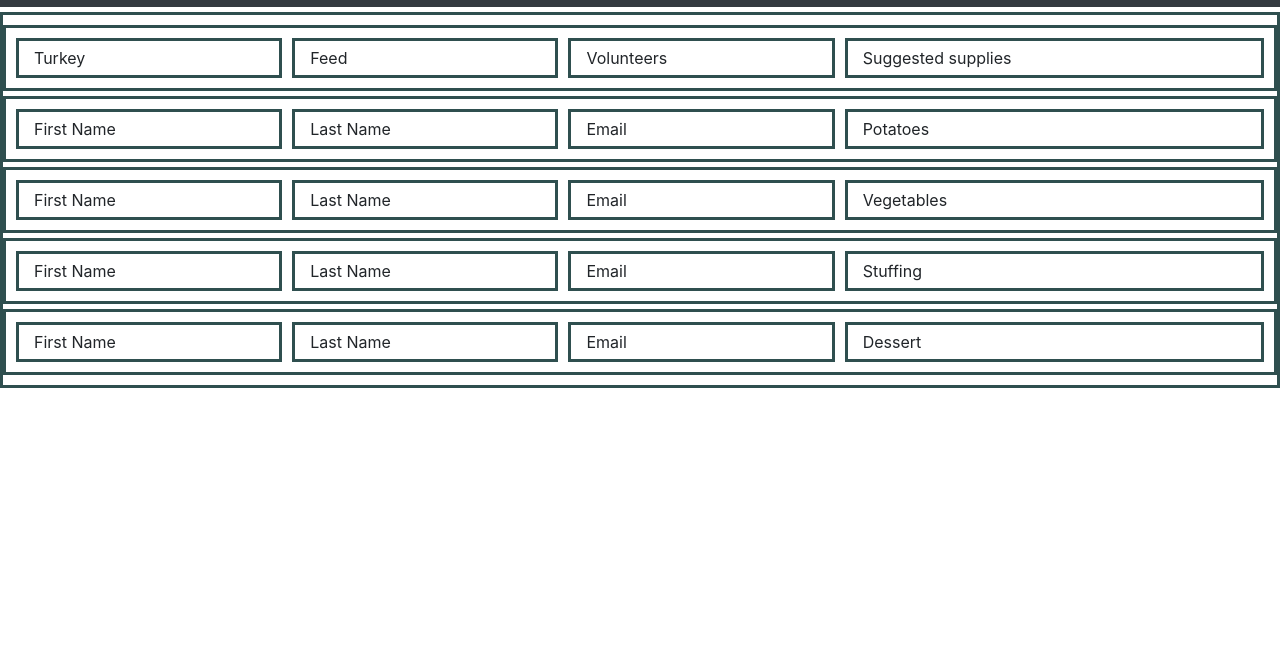
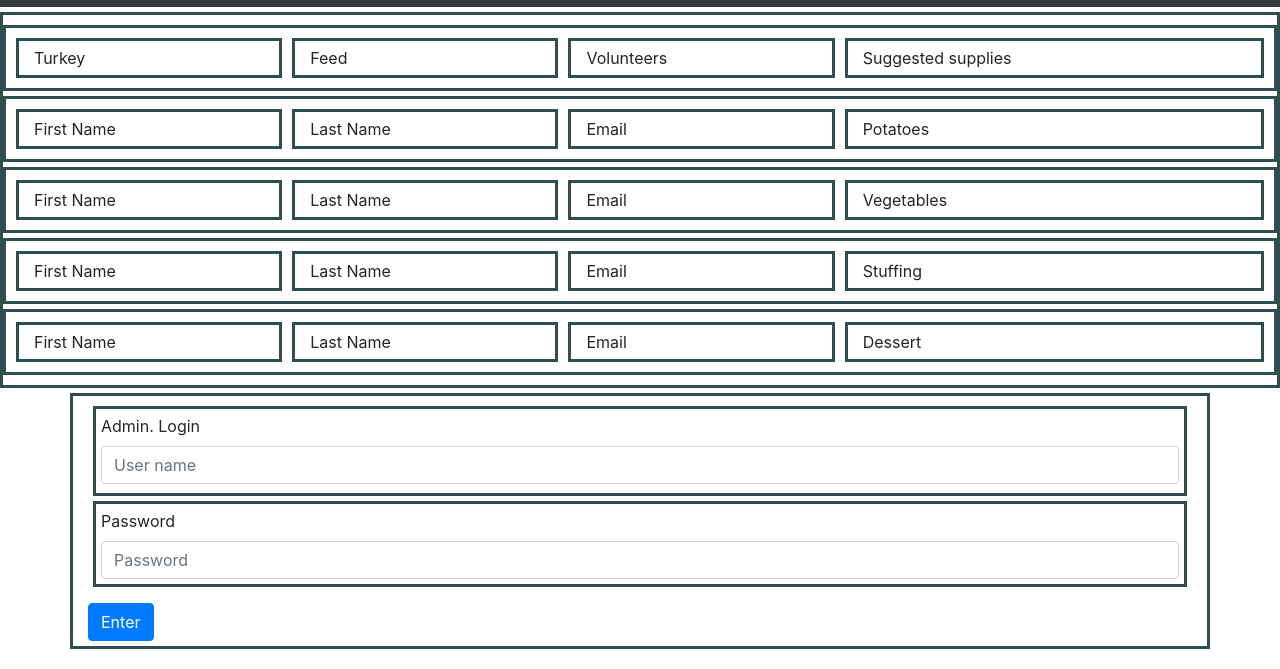
Before and after one commit to TroubleDJD/wk-3-project, a website: page index.html in a window 1280 px wide. Shown: the part 131-800 px from the top of the page. Drawn offline with nearby package versions, Linux system fonts and the light colour scheme.

Commit message:
added form

```diff
--- a/index.html
+++ b/index.html
@@ -135,9 +135,20 @@
         </div>
         </div>
      </div>
-
-
-
+<div class="container">
+    <form>
+        <div class="form-group-fluid">
+          <label for="exampleInputEmail1">Admin. Login</label>
+          <input type="email" class="form-control" id="exampleInputEmail1" aria-describedby="emailHelp" placeholder="User name">
+          <small id="emailHelp" class="form-text text-muted"></small>
+        </div>
+        <div class="form-group">
+          <label for="exampleInputPassword1">Password</label>
+          <input type="password" class="form-control" id="exampleInputPassword1" placeholder="Password">
+        </div>
+        <button type="submit" class="btn btn-primary">Enter</button>
+    </form>
+</div>
 
 
 
```
